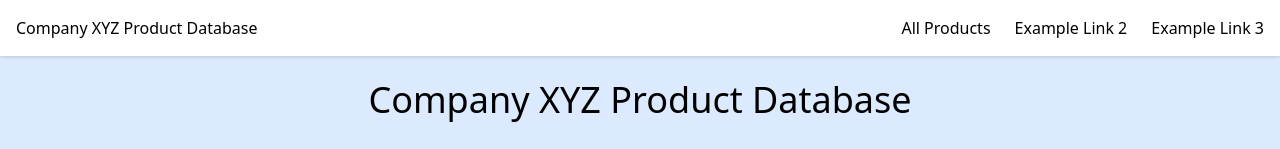
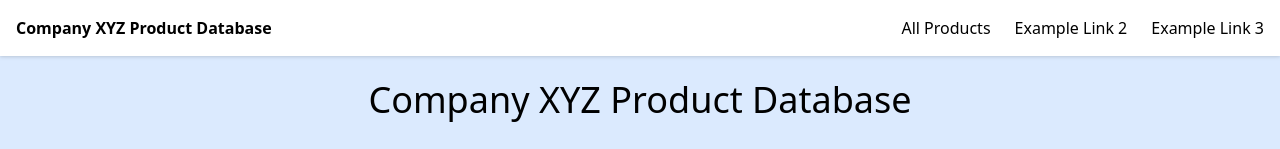
Before and after one commit to 7coil/dummyproducts, a React app: page / in a window 1280 px wide. Shown: the top 149 px of the page. Built offline with nearby package versions, Linux system fonts and the light colour scheme.

Commit message:
Increase font weight of navigation bar title

```diff
--- a/src/components/SiteHeader/index.tsx
+++ b/src/components/SiteHeader/index.tsx
@@ -6,7 +6,9 @@ const SiteHeader = () => (
   <div className="bg-white bg-gray-100 py-4 drop-shadow">
     <Container>
       <div className="flex flex-wrap">
-        <Link to="/">Company XYZ Product Database</Link>
+        <Link to="/">
+          <span className="font-semibold">Company XYZ Product Database</span>
+        </Link>
 
         <div className="ml-auto flex gap-6">
           <Link to="/products">All Products</Link>
```
